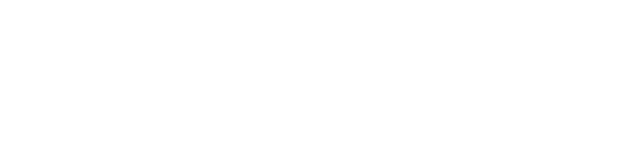
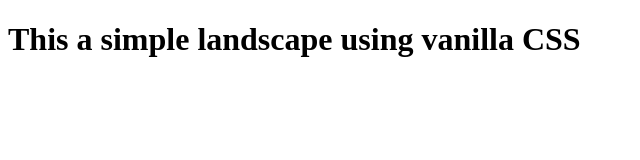
Before and after one commit to Ari-Tech/css-landscape, a plain HTML site: page index.html in a window 1280 px wide. Shown: the whole page, without its empty margins (0-640 px from the left). Drawn offline with Linux system fonts and the light colour scheme.

Commit message:
Update index.html
add some info in html

```diff
--- a/index.html
+++ b/index.html
@@ -5,6 +5,6 @@
     <title>A simple moving car using CSS</title>
 </head>
 <body>
-
+    <h1> This a simple landscape using vanilla CSS </h1>
 </body>
 </html>
```
